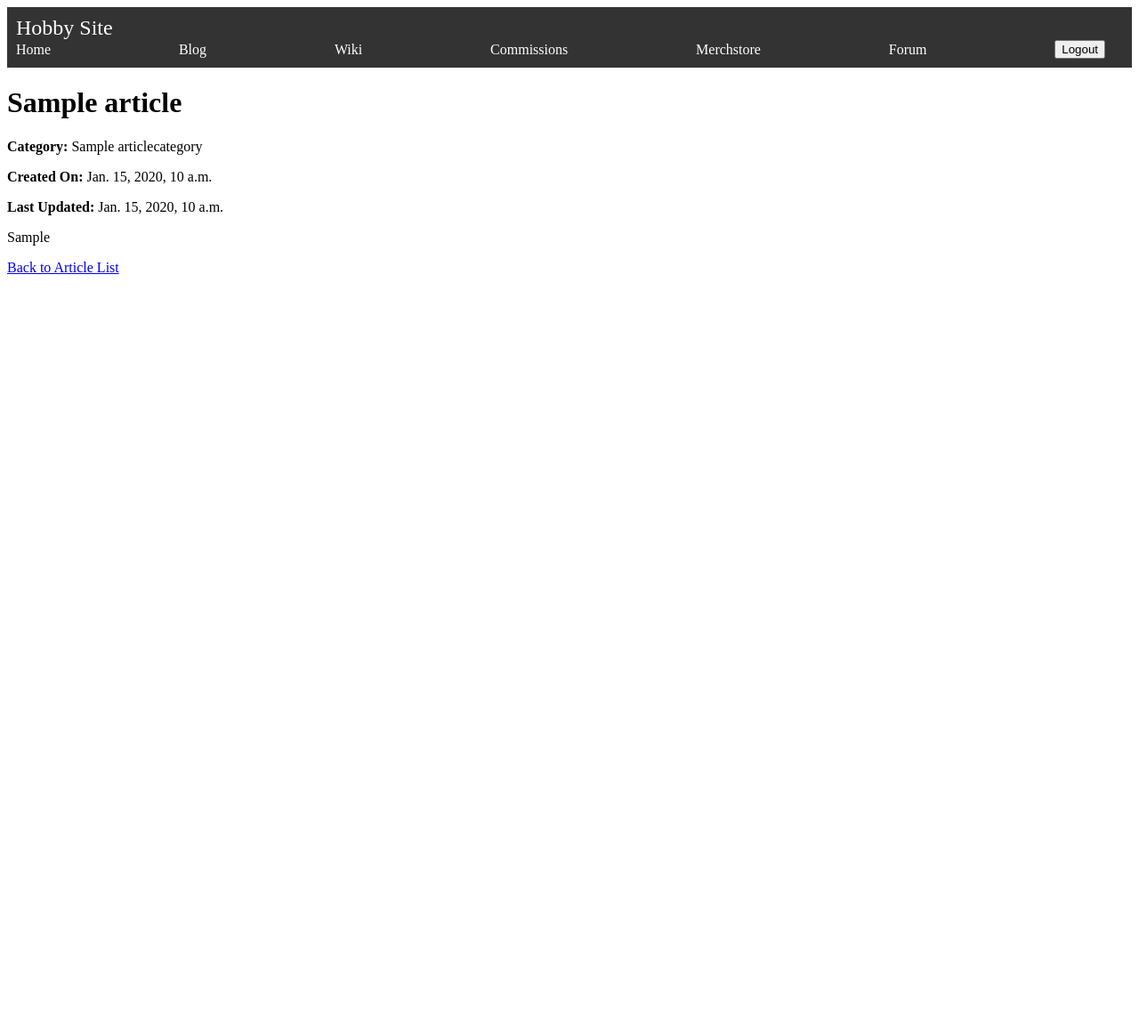
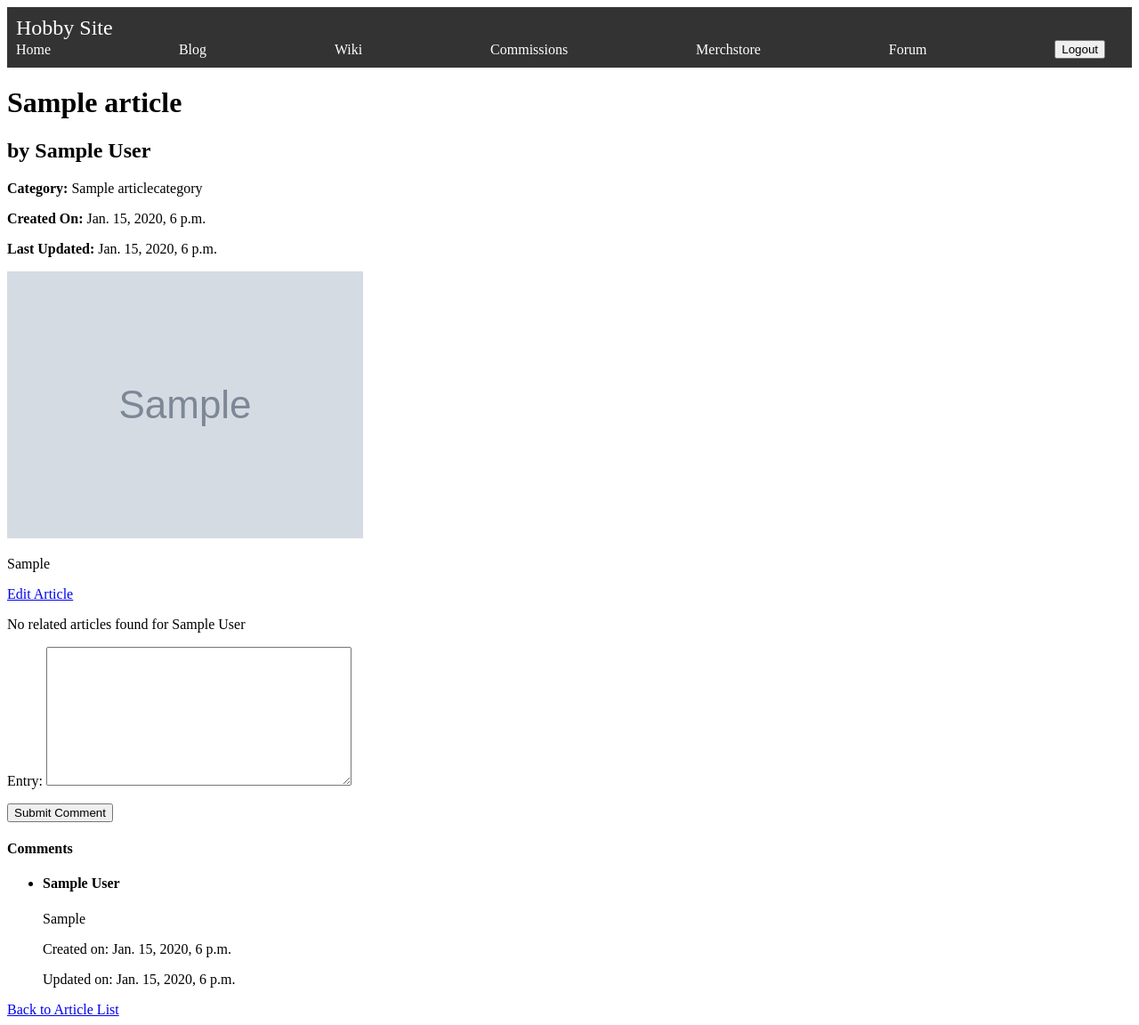
Before and after one commit to tchato-admu/hobbysite-F-21, a Django app: page /blog/article/1/ in a window 1280 px wide. Shown: the whole page at 89% size. Before the commit the page ends 308 px from the top, so only its background shows below. Run offline with Django 5.2, Linux system fonts and the light colour scheme; a user stored in the database is signed in; tables that the repository leaves empty hold one stand-in row (values such as "Sample post"); grey boxes marked "Sample" are stand-in pictures.

Commit message:
Finished base functionality
everything works as per specs for blog, will make pretty soon

```diff
--- /dev/null
+++ b/hobbysite/blog/forms.py
@@ -0,0 +1,19 @@
+from django import forms
+from .models import Article, Comment
+
+
+class ArticleForm(forms.ModelForm):
+    class Meta:
+        model = Article
+        fields = ['title', 'category', 'entry', 'header_image']
+
+    def __init__(self, *args, **kwargs):
+        super().__init__(*args, **kwargs)
+
+class CommentForm(forms.ModelForm):
+    class Meta:
+        model = Comment
+        fields = ['entry']
+
+    def __init__(self, *args, **kwargs):
+        super().__init__(*args, **kwargs)
--- a/hobbysite/blog/models.py
+++ b/hobbysite/blog/models.py
@@ -1,5 +1,7 @@
+from datetime import datetime
 from django.db import models
 from django.urls import reverse
+from user_management.models import Profile
 
 
 class ArticleCategory(models.Model):
@@ -14,11 +16,16 @@ class ArticleCategory(models.Model):
     def __str__(self):
         return self.name
 
+    def get_absolute_url(self):
+        return reverse('blog:article_list')
+
 
 class Article(models.Model):
     title = models.CharField(max_length=255)
+    author = models.ForeignKey(Profile, on_delete=models.SET_NULL, null = True)
     category = models.ForeignKey(ArticleCategory, on_delete=models.SET_NULL, null = True)
     entry = models.TextField()
+    header_image = models.ImageField(upload_to='images/', null = True, blank = True)
     created_on = models.DateTimeField(auto_now_add=True)
     updated_on = models.DateTimeField(auto_now=True)
 
@@ -30,3 +37,16 @@ class Article(models.Model):
 
     def get_absolute_url(self):
         return reverse('blog:article_detail', args=[self.pk])
+
+class Comment(models.Model):
+    author = models.ForeignKey(Profile, on_delete=models.SET_NULL, null=True)
+    article = models.ForeignKey(Article, on_delete=models.CASCADE)
+    entry = models.TextField()
+    created_on = models.DateTimeField(auto_now_add=True)
+    updated_on = models.DateTimeField(auto_now=True)
+
+    class Meta:
+        ordering = ['created_on']
+
+    def __str__(self):
+        return f'Comment by {self.author} on {self.article}'
--- a/hobbysite/blog/urls.py
+++ b/hobbysite/blog/urls.py
@@ -1,5 +1,5 @@
 from django.urls import path
-from .views import ArticleListView, ArticleDetailView
+from .views import ArticleListView, ArticleDetailView, ArticleCreateView, ArticleUpdateView
 
 
 app_name = 'blog'
@@ -7,4 +7,6 @@ app_name = 'blog'
 urlpatterns = [
     path('articles/', ArticleListView.as_view(), name = 'article_list'),
     path('article/<int:pk>/', ArticleDetailView.as_view(), name = 'article_detail'),
+    path('article/create/', ArticleCreateView.as_view(), name = 'article_create'),
+    path('article/update/<int:pk>/', ArticleUpdateView.as_view(), name = 'article_update'),
 ]
--- a/hobbysite/blog/views.py
+++ b/hobbysite/blog/views.py
@@ -1,12 +1,97 @@
-from django.shortcuts import render
+from django.db.models.query import QuerySet
+from django.urls import reverse_lazy
+from django.shortcuts import redirect
 from django.views.generic.list import ListView
 from django.views.generic.detail import DetailView
-from .models import Article
+from django.views.generic.edit import CreateView, UpdateView
+from django.contrib.auth.mixins import LoginRequiredMixin
 
-class ArticleListView(ListView):
-    model = Article
+from .models import Article, ArticleCategory
+from user_management.models import Profile
+from .forms import ArticleForm, CommentForm
+
+
+class AuthorProfileMixin(object):
+    def get_author_profile(self):
+        if self.request.user.is_authenticated:
+            author, _ = Profile.objects.get_or_create(user=self.request.user)
+            return author
+        return None
+
+class ArticleListView(AuthorProfileMixin, ListView):
+    model = ArticleCategory
     template_name = 'blog/article_list.html'
+
+    def get_context_data(self, **kwargs):
+        ctx = super().get_context_data(**kwargs)
+        author = self.get_author_profile()
+        if author:
+            articles_by_author = Article.objects.filter(author=author)
+            ctx['articles_by_author'] = articles_by_author
+        return ctx
 
 class ArticleDetailView(DetailView):
     model = Article
     template_name = 'blog/article_detail.html'
+    context_object_name = 'article'
+
+    def get_context_data(self, **kwargs):
+        context = super().get_context_data(**kwargs)
+        article = self.object  # Retrieve the article object from the view
+        context['article'] = article
+
+        #article from same author
+        articles_by_author = Article.objects.filter(author=article.author).exclude(pk=article.pk)
+        context['articles_by_author'] = articles_by_author
+
+        if self.request.user.is_authenticated:
+            author_profile = Profile.objects.filter(user=self.request.user).first()
+            context['author_profile'] = author_profile
+            context['comment_form'] = CommentForm()
+
+        return context
+
+    def post(self, request, *args, **kwargs):
+        self.object = self.get_object()
+        author = Profile.objects.get(user=self.request.user)
+        article = self.get_object()
+        form = CommentForm(request.POST)
+        if form.is_valid():
+            comment = form.save(commit=False)
+            comment.author = author
+            comment.article = article
+            comment.save()
+            return redirect('blog:article_detail', pk=article.pk)
+        context = self.get_context_data(**kwargs)
+        return self.render_to_response(context)
+
+class ArticleCreateView(LoginRequiredMixin, CreateView):
+    model = Article
+    form_class = ArticleForm
+    template_name = 'blog/article_create.html'
+
+    def get_success_url(self):
+        return reverse_lazy('blog:article_detail', kwargs={'pk': self.object.pk})
+
+    def form_valid(self, form):
+        author = Profile.objects.get(user=self.request.user)
+        form.instance.author = author
+        return super().form_valid(form)
+
+    def get_context_data(self, **kwargs):
+        context = super().get_context_data(**kwargs)
+        author = Profile.objects.get(user=self.request.user)
+        context['form'] = ArticleForm(initial={'author': author})
+        return context
+
+class ArticleUpdateView(LoginRequiredMixin, UpdateView):
+    model = Article
+    form_class = ArticleForm
+    template_name = 'blog/article_update.html'
+
+    def get_success_url(self):
+        return reverse_lazy('blog:article_detail', kwargs={'pk': self.object.pk})
+
+    def form_valid(self, form):
+        form.instance.user = self.request.user
+        return super().form_valid(form)
--- a/hobbysite/hobbysite/settings.py
+++ b/hobbysite/hobbysite/settings.py
@@ -118,7 +118,7 @@ AUTH_PASSWORD_VALIDATORS = [
 
 LANGUAGE_CODE = 'en-us'
 
-TIME_ZONE = 'UTC'
+TIME_ZONE = 'Asia/Manila'
 
 USE_I18N = True
 
--- a/hobbysite/hobbysite/urls.py
+++ b/hobbysite/hobbysite/urls.py
@@ -1,5 +1,8 @@
 from django.contrib import admin
 from django.urls import path, include
+from django.conf import settings
+from django.conf.urls.static import static
+
 
 urlpatterns = [
     path('admin/', admin.site.urls),
@@ -12,3 +15,5 @@ urlpatterns = [
     path('user_management/', include('user_management.urls', namespace="user_management")),
     path('homepage/', include('homepage.urls', namespace="homepage")),
 ]
+
+urlpatterns += static(settings.MEDIA_URL, document_root=settings.MEDIA_ROOT)
--- a/hobbysite/templates/blog/article_detail.html
+++ b/hobbysite/templates/blog/article_detail.html
@@ -1,18 +1,72 @@
 {% extends 'navbar.html' %}
-{% block title %}{{ article.title }}{% endblock %}
+{% load static %}
+
+{% block title %}
+    {{ article.title }}
+{% endblock title %}
+
 {% block content %}
-<!DOCTYPE html>
-<html lang="en">
+
 <head>
-    <meta charset="UTF-8">
     <title>{{ article.title }}</title>
 </head>
+
 <body>
     <h1>{{ article.title }}</h1>
+    <h2>by {{ article.author }}</h2>
+
     <p><strong>Category:</strong> {{ article.category }}</p>
     <p><strong>Created On:</strong> {{ article.created_on }}</p>
     <p><strong>Last Updated:</strong> {{ article.updated_on }}</p>
+
+    {% if article.header_image %}
+        <img src="{{ article.header_image.url }}" alt="Image">
+    {% endif %}
+
     <p>{{ article.entry }}</p>
+
+    {% if user.is_authenticated %}
+        {% if user.profile == article.author %}
+            <a href="{% url 'blog:article_update' article.pk %}">Edit Article</a>
+        {% endif %}
+    {% endif %}
+
+    {% if articles_by_author %}
+    <h3>Related Articles by {{ article.author }}</h3>
+    <ul>
+        {% for related_article in articles_by_author %}
+            <li><a href="{{ related_article.get_absolute_url }}">{{ related_article.title }}</a></li>
+        {% endfor %}
+    </ul>
+    {% else %}
+        <p>No related articles found for {{ article.author }}</p>
+    {% endif %}
+
+
+    {% if user.is_authenticated %}
+        <form method="post">
+            {% csrf_token %}
+            {{ comment_form.as_p }}
+            <button type="submit">Submit Comment</button>
+        </form>
+    {% else %}
+        <p>Please <a href="{% url 'login' %}">log in</a> to comment.</p>
+    {% endif %}
+
+    <h4>Comments</h4>
+    <ul>
+        {% for comment in article.comment_set.all %}
+            <li>
+                <h4>{{ comment.author }}</h4>
+                <p>{{ comment.entry }}</p>
+                <p>Created on: {{ comment.created_on }}</p>
+                <p>Updated on: {{ comment.updated_on }}</p>
+            </li>
+        {% empty %}
+            <li>No comments</li>
+        {% endfor %}
+    </ul>
+
     <a href="{% url 'blog:article_list' %}">Back to Article List</a>
 </body>
 </html>
```
Also changed, not shown: hobbysite/templates/blog/article_create.html (added, +17 -0 lines), hobbysite/templates/blog/article_list.html (+39 -18 lines), hobbysite/templates/blog/article_update.html (added, +15 -0 lines), hobbysite/blog/migrations/0001_initial.py, hobbysite/blog/migrations/0002_alter_article_header_image.py (added), hobbysite/blog/migrations/0002_alter_article_options_alter_articlecategory_options_and_more.py (deleted), hobbysite/media/images/download.jpg (added), hobbysite/media/images/download_1.jpg (added), hobbysite/media/images/download_1_3NXPaKq.jpg (added), hobbysite/media/images/download_1_4N5iJnj.jpg (added), hobbysite/media/images/download_1_VQIzD9i.jpg (added), hobbysite/media/images/large.jpg (added).
